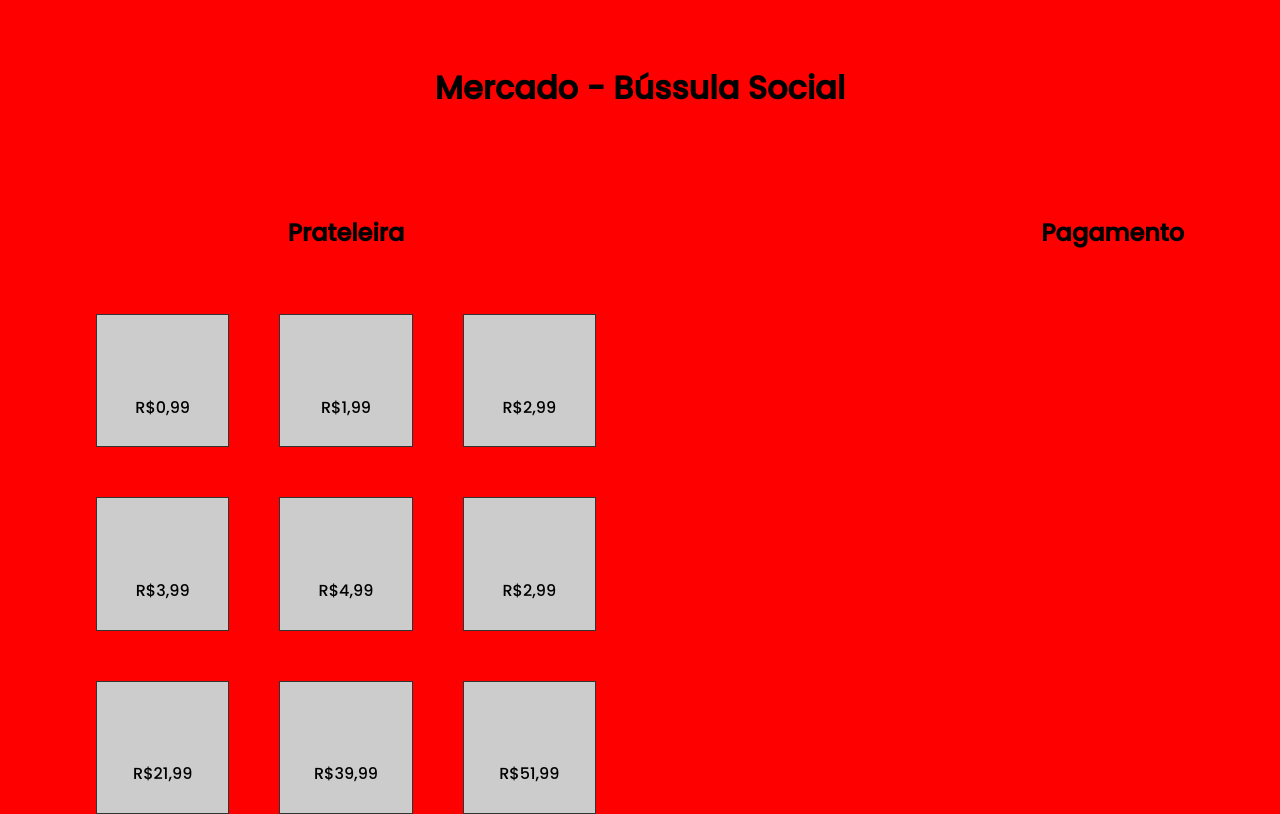
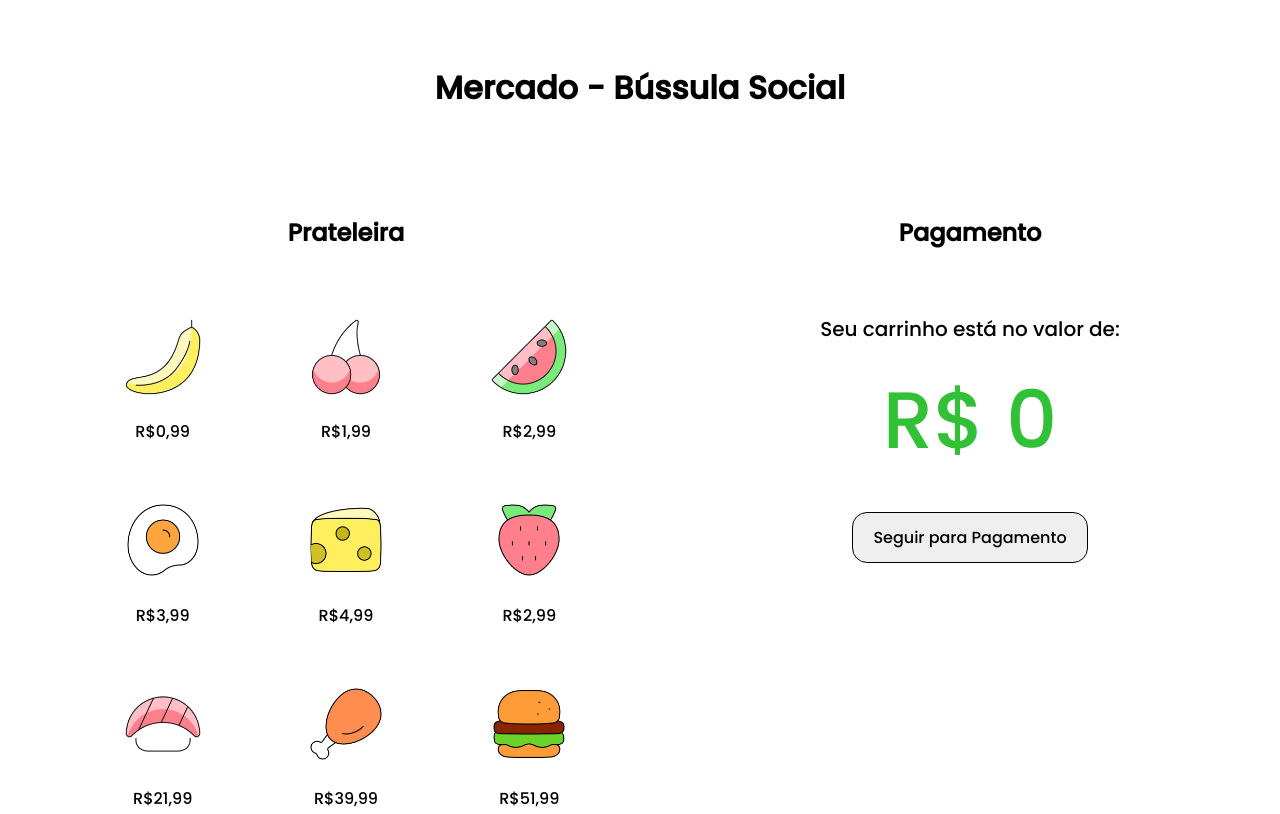
Before and after one commit to enzow13/bussulasocial-teste, a website with bundled scripts: page site/page.html in a window 1280 px wide. Built offline with nearby package versions, Linux system fonts and the light colour scheme.

Commit message:
Semifinal

```diff
--- a/app.js
+++ b/app.js
@@ -1,6 +1,16 @@
-import { prateleira } from "./prateleira.mjs"
+import { prateleira } from "./prateleira.js"
 
 /*
 for (let i = 0; i <= 8; i++) {
     console.log(`Id do produto: ${prateleira["produtos"][i]["id"]} / Nome do produto: ${prateleira["produtos"][i]["atributos"]["nome"]} / Preço: ${prateleira["produtos"][i]["atributos"]["price"]}`)
 }*/
+
+let carrinho = 0;
+
+function buyItem(num) {
+    let itemPrice = prateleira["produtos"][num]["atributos"]["price"]
+    carrinho += itemPrice
+    document.getElementById("p-totalShopping").innerHTML = `R$ ${carrinho.toFixed(2)}`
+}
+
+window.buyItem = buyItem
--- a/prateleira.mjs
+++ b/prateleira.js
@@ -5,63 +5,63 @@ export const prateleira =
         {
             "id": 1,
             "atributos": {
-                "nome": "Fruta1",
+                "nome": "Alimento1",
                 "price": 0.99
             }
         },
         {
             "id": 2,
             "atributos": {
-                "nome": "Fruta2",
+                "nome": "Alimento2",
                 "price": 1.99
             }
         },
         {
             "id": 3,
             "atributos": {
-                "nome": "Fruta3",
+                "nome": "Alimento3",
                 "price": 2.99
             }
         },
         {
             "id": 4,
             "atributos": {
-                "nome": "Carbo1",
+                "nome": "Alimento4",
                 "price": 3.99
             }
         },
         {
             "id": 5,
             "atributos": {
-                "nome": "Carbo2",
+                "nome": "Alimento5",
                 "price": 4.99
             }
         },
         {
             "id": 6,
             "atributos": {
-                "nome": "Carbo3",
+                "nome": "Alimento6",
                 "price": 2.99
             }
         },
         {
             "id": 7,
             "atributos": {
-                "nome": "Prot1",
+                "nome": "Alimento7",
                 "price": 21.99
             }
         },
         {
             "id": 8,
             "atributos": {
-                "nome": "Prot2",
+                "nome": "Alimento8",
                 "price": 39.99
             }
         },
         {
             "id": 9,
             "atributos": {
-                "nome": "Prot3",
+                "nome": "Alimento9",
                 "price": 51.99
             }
         }
--- a/site/page.html
+++ b/site/page.html
@@ -18,39 +18,39 @@
                 <h2>Prateleira</h2>
                 <div id="div-shop-grid">
                     <div class="grid-item">
-                        <img src="" alt="">
+                        <img onclick="buyItem('0')" class="img_food" src="/site/imgs/food1.png" alt="Alimento 1">
                         <p id="1">R$0,99</p>
                     </div>
                     <div class="grid-item">
-                        <img src="" alt="">
+                        <img onclick="buyItem('1')" class="img_food" src="/site/imgs/food2.png" alt="Alimento 2">
                         <p id="2">R$1,99</p>
                     </div>
                     <div class="grid-item">
-                        <img src="" alt="">
+                        <img onclick="buyItem('2')" class="img_food" src="/site/imgs/food3.png" alt="Alimento 3">
                         <p id="3">R$2,99</p>
                     </div>
                     <div class="grid-item">
-                        <img src="" alt="">
+                        <img onclick="buyItem('3')" class="img_food" src="/site/imgs/food4.png" alt="Alimento 4">
                         <p id="4">R$3,99</p>
                     </div>
                     <div class="grid-item">
-                        <img src="" alt="">
+                        <img onclick="buyItem('4')" class="img_food" src="/site/imgs/food5.png" alt="Alimento 5">
                         <p id="5">R$4,99</p>
                     </div>
                     <div class="grid-item">
-                        <img src="" alt="">
+                        <img onclick="buyItem('5')" class="img_food" src="/site/imgs/food6.png" alt="Alimento 6">
                         <p id="6">R$2,99</p>
                     </div>
                     <div class="grid-item">
-                        <img src="" alt="">
+                        <img onclick="buyItem('6')" class="img_food" src="/site/imgs/food7.png" alt="Alimento 7">
                         <p id="7">R$21,99</p>
                     </div>
                     <div class="grid-item">
-                        <img src="" alt="">
+                        <img onclick="buyItem('7')" class="img_food" src="/site/imgs/food8.png" alt="Alimento 8">
                         <p id="8">R$39,99</p>
                     </div>
                     <div class="grid-item">
-                        <img src="" alt="">
+                        <img onclick="buyItem('8')" class="img_food" src="/site/imgs/food9.png" alt="Alimento 9">
                         <p id="9">R$51,99</p>
                     </div>
                 </div>
@@ -58,10 +58,15 @@
             <section id="right-side">
                 <h2>Pagamento</h2>
                 <div id="div-pagamento"></div>
+                <div id="p-payment-info">
+                    <p id=p-infoshop>Seu carrinho está no valor de:</p>
+                    <p id="p-totalShopping">R$ 0</p>
+                </div>
+                <button id="btn-caixa">Seguir para Pagamento</button>
             </section>
         </article>
     </main>
-    <script type="module" src="/prateleira.mjs"></script>
-    <script src="/app.js"></script>
+    <script type="module" src="/prateleira.js"></script>
+    <script type="module" src="/app.js"></script>
 </body>
 </html>
--- a/site/style.css
+++ b/site/style.css
@@ -7,7 +7,6 @@ main {
     display: flex;
     flex-direction: column;
     align-items: center;
-    background-color: red;
     font-family: 'Poppins', sans-serif;
 }
 
@@ -21,14 +20,15 @@ header {
 
 article {
     display: flex;
-    justify-content: space-between;
     width: 85%;
+    gap: 10rem;
 }
 
 #left-side {
     display: flex;
     flex-direction: column;
     align-items: center;
+    flex: 2;
     gap: 4rem;
 }
 
@@ -43,13 +43,58 @@ article {
 
 .grid-item {
     align-items: center;
-    background-color: #ccc;
-    border: 1px solid #333;
     display: flex;
+    gap: 1rem;
     align-items: center;
     justify-content: space-around;
     flex-direction: column;
+    cursor: pointer;
+    overflow: hidden;
 }
-.grid-item p:hover {
-    font-size: 18px;
+.grid-item:hover img {
+    width: 65%;
 }
+
+.img_food {
+    width: 60%;
+    transition: 0.3s ease;
+}
+
+#right-side {
+    display: flex;
+    flex-direction: column;
+    align-items: center;
+    gap: 2rem;
+    flex: 2;
+}
+
+#p-payment-info {
+    display: flex;
+    flex-direction: column;
+    align-items: center;
+    gap: 1rem;
+}
+
+#p-infoshop {
+    font-size: 20px;
+}
+
+#p-totalShopping {
+    font-size: 5rem;
+    color: #32c036;
+}
+
+#btn-caixa {
+    padding: 12px 20px 12px 20px;
+    border: 1px solid #000000;
+    font-size: 1rem;
+    cursor: pointer;
+    font-family: 'Poppins', sans-serif;
+    border-radius: 15px;
+    color: rgb(0, 0, 0);
+    transition: 0.3s;
+}
+#btn-caixa:hover {
+    color: rgb(255, 255, 255);
+    background-color: #000000;
+}
```
Also changed, not shown: .gitpod.yml (added), site/imgs/food1.png (added), site/imgs/food2.png (added), site/imgs/food3.png (added), site/imgs/food4.png (added), site/imgs/food5.png (added), site/imgs/food6.png (added), site/imgs/food7.png (added), site/imgs/food8.png (added), site/imgs/food9.png (added), 1 other file.
